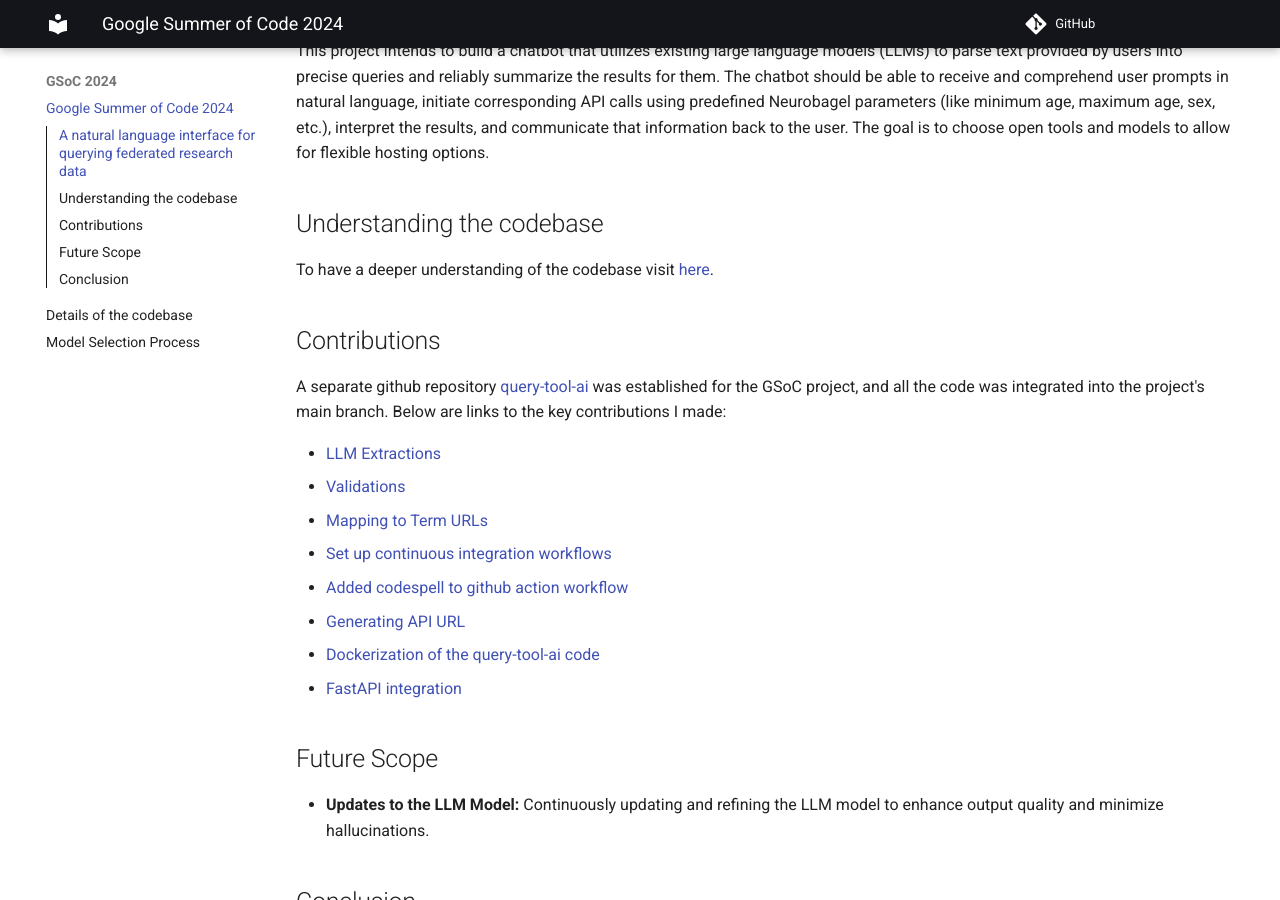
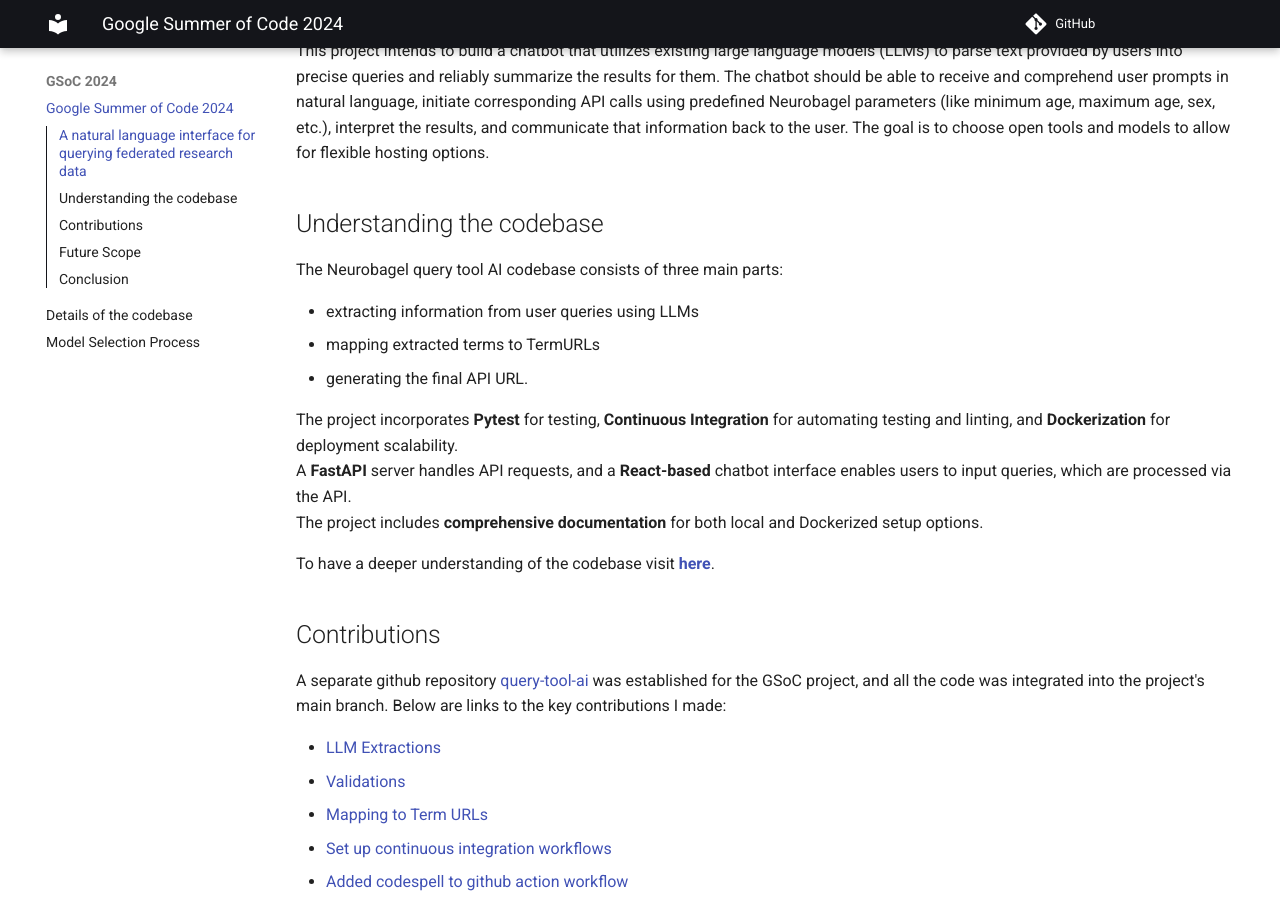
Before and after one commit to Raya679/gsoc, an MkDocs documentation site: the page built from docs/index.md, in a window 1280 px wide and 900 px high, scrolled down 676 px. Built offline with MkDocs 1.6.1 and Material for MkDocs 9.7.7, drawn with Linux system fonts in a browser that asks for light colours; comment, search, counter and statistics services are not loaded.

Commit message:
Final Updates

```diff
--- a/docs/index.md
+++ b/docs/index.md
@@ -40,7 +40,18 @@
 This project intends to build a chatbot that utilizes existing large language models (LLMs) to parse text provided by users into precise queries and reliably summarize the results for them. The chatbot should be able to receive and comprehend user prompts in natural language, initiate corresponding API calls using predefined Neurobagel parameters (like minimum age, maximum age, sex, etc.), interpret the results, and communicate that information back to the user. The goal is to choose open tools and models to allow for flexible hosting options.
 
 ## Understanding the codebase
-To have a deeper understanding of the codebase visit [here](https://raya679.github.io/gsoc/codebase/).
+
+The Neurobagel query tool AI codebase consists of three main parts:
+
+   - extracting information from user queries using LLMs
+   - mapping extracted terms to TermURLs
+   - generating the final API URL.
+
+The project incorporates **Pytest** for testing, **Continuous Integration** for automating testing and linting, and **Dockerization** for deployment scalability. <br>
+A **FastAPI** server handles API requests, and a **React-based** chatbot interface enables users to input queries, which are processed via the API.<br>
+The project includes **comprehensive documentation** for both local and Dockerized setup options.
+
+To have a deeper understanding of the codebase visit [**here**](https://raya679.github.io/gsoc/codebase/).
 
 ## Contributions
 
```
